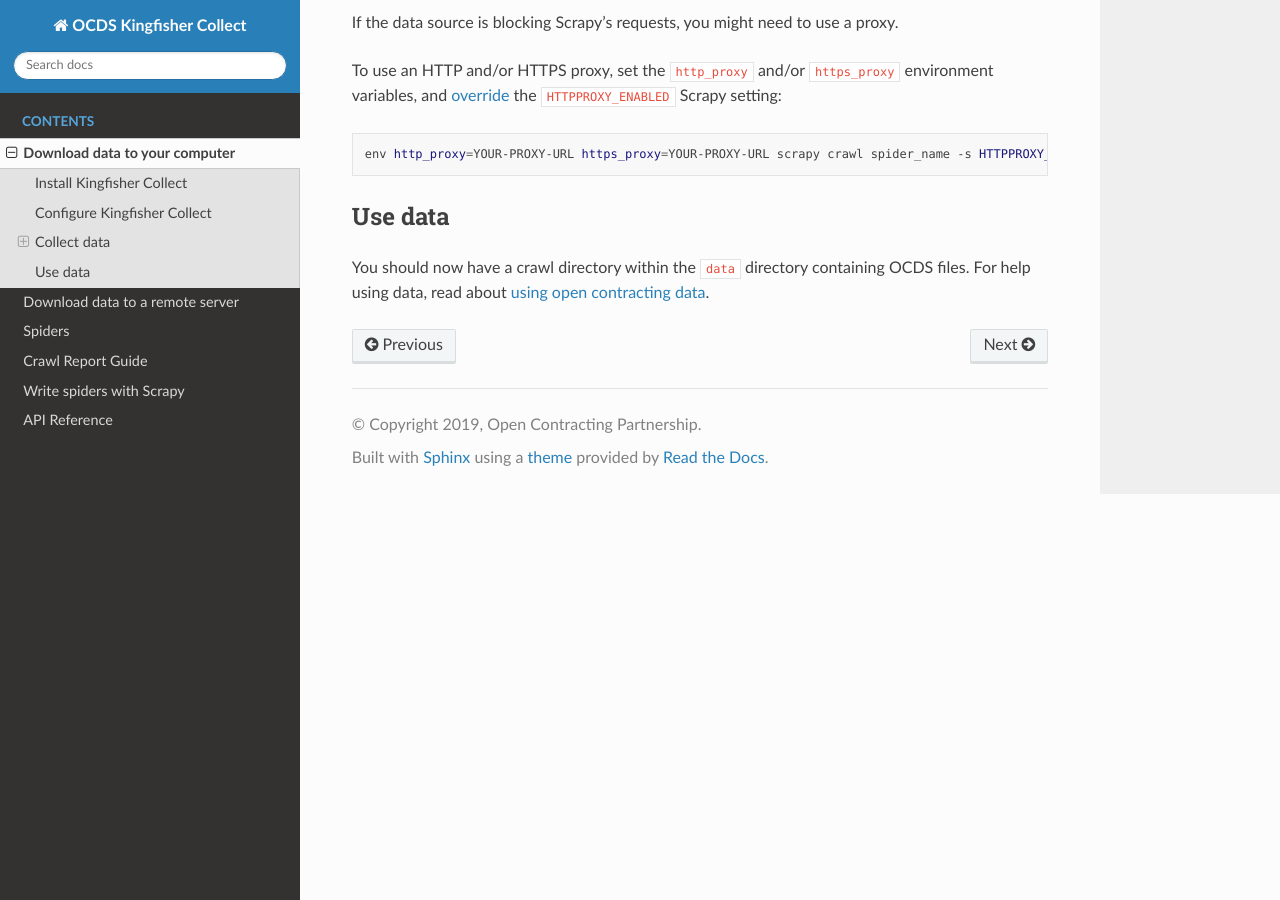
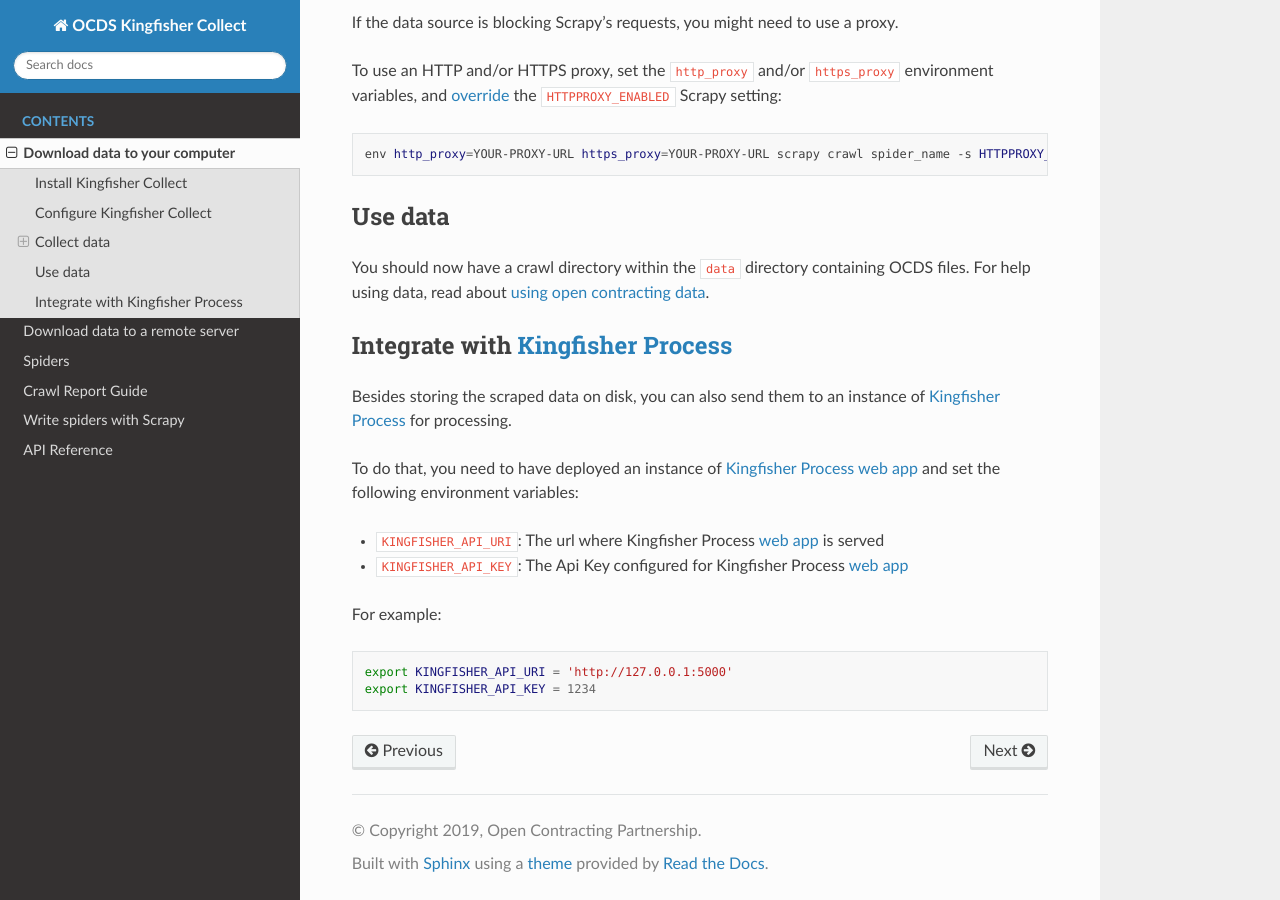
Before and after one commit to open-contracting/kingfisher-collect, a Sphinx documentation site: the page built from docs/local.rst, in a window 1280 px wide and 900 px high, scrolled down 1689 px. Built offline with Sphinx 7.4.7 and the Read the Docs theme 2.0.0, drawn with Linux system fonts in a browser that asks for light colours.

Commit message:
Add docs about kingfisher process integration
Signed-off-by: Yohanna Lisnichuk <yohanitalisnichuk@gmail.com>

```diff
--- a/docs/local.rst
+++ b/docs/local.rst
@@ -90,3 +90,20 @@
 --------
 
 You should now have a crawl directory within the ``data`` directory containing OCDS files. For help using data, read about `using open contracting data <https://www.open-contracting.org/data/data-use/>`__.
+
+Integrate with `Kingfisher Process <https://kingfisher-process.readthedocs.io/>`_
+--------
+
+Besides storing the scraped data on disk, you can also send them to an instance of `Kingfisher Process <https://kingfisher-process.readthedocs.io/>`_ for processing.
+
+To do that, you need to have deployed an instance of `Kingfisher Process web app <https://kingfisher-process.readthedocs.io/en/latest/web.html#web-app>`_ and set the following environment variables:
+
+* ``KINGFISHER_API_URI``: The url where Kingfisher Process `web app <https://kingfisher-process.readthedocs.io/en/latest/web.html#web-app>`_ is served
+* ``KINGFISHER_API_KEY``: The Api Key configured for Kingfisher Process `web app <https://kingfisher-process.readthedocs.io/en/latest/config.html#web-api>`_
+
+For example:
+
+.. code-block:: bash
+
+    export KINGFISHER_API_URI = 'http://127.0.0.1:5000'
+    export KINGFISHER_API_KEY = 1234
```
